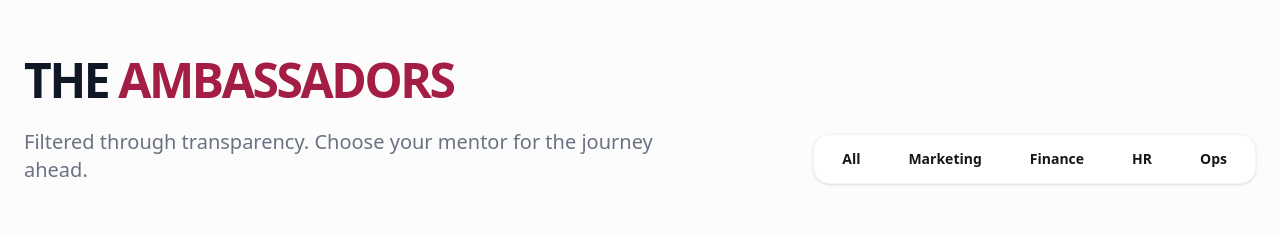
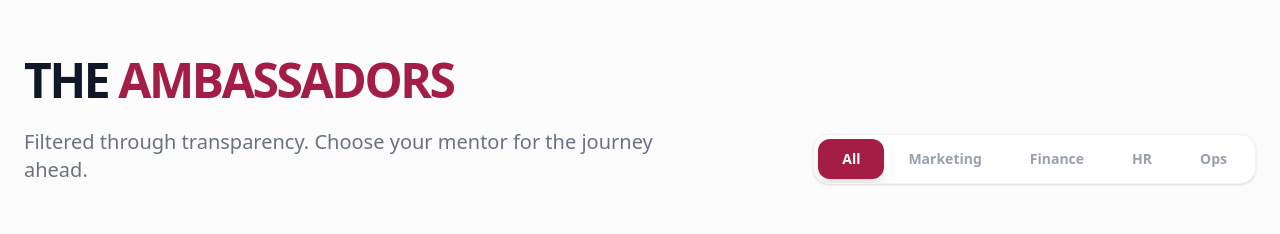
Before and after one commit to siddharth-lu/mba-student-ambassador, a Next.js app: page / in a window 1280 px wide. Shown: the part 917-1151 px from the top of the page. Built offline with nearby package versions, Linux system fonts and the light colour scheme; no server answers; the database is empty.

Commit message:
Feature: Implement functional specialization filtering for ambassador grid

```diff
--- a/src/app/page.tsx
+++ b/src/app/page.tsx
@@ -12,6 +12,7 @@ export default function Home() {
     const [loading, setLoading] = useState(true);
     const [words] = useState(['STUDENT', 'AMBASSADOR', 'ROCKETS']);
     const [wordIndex, setWordIndex] = useState(0);
+    const [selectedTag, setSelectedTag] = useState('All');
 
     useEffect(() => {
         const interval = setInterval(() => {
@@ -29,6 +30,10 @@ export default function Home() {
         }, () => setLoading(false));
         return () => unsubscribe();
     }, []);
+    const filteredAmbassadors = selectedTag === 'All'
+        ? ambassadors
+        : ambassadors.filter(a => a.specialization.toLowerCase().includes(selectedTag.toLowerCase()));
+
 
     const Marquee = ({ text }: { text: string }) => (
         <div className="bg-white overflow-hidden py-6 border-y border-gray-100 relative z-20">
@@ -119,9 +124,16 @@ export default function Home() {
                                 Filtered through transparency. Choose your mentor for the journey ahead.
                             </p>
                         </div>
-                        <div className="flex bg-white p-1 rounded-2xl shadow-sm border border-gray-100">
+                        <div className="flex bg-white p-1 rounded-2xl shadow-sm border border-gray-100 overflow-x-auto max-w-full">
                             {['All', 'Marketing', 'Finance', 'HR', 'Ops'].map(tag => (
-                                <button key={tag} className="px-6 py-2.5 rounded-xl text-sm font-bold hover:bg-itm-red/5 hover:text-itm-red transition-all cursor-pointer">
+                                <button
+                                    key={tag}
+                                    onClick={() => setSelectedTag(tag)}
+                                    className={`px-6 py-2.5 rounded-xl text-sm font-bold transition-all cursor-pointer whitespace-nowrap ${selectedTag === tag
+                                        ? 'bg-itm-red text-white shadow-lg'
+                                        : 'text-gray-400 hover:bg-itm-red/5 hover:text-itm-red'
+                                        }`}
+                                >
                                     {tag}
                                 </button>
                             ))}
@@ -135,8 +147,8 @@ export default function Home() {
                         </div>
                     ) : (
                         <div className="grid grid-cols-1 sm:grid-cols-2 lg:grid-cols-4 gap-8">
-                            {ambassadors.map((ambassador) => (
-                                <div key={ambassador.id} className="animate-in fade-in slide-in-from-bottom-8 duration-700 fill-mode-both" style={{ animationDelay: `${Math.random() * 500}ms` }}>
+                            {filteredAmbassadors.map((ambassador) => (
+                                <div key={ambassador.id} className="animate-in fade-in slide-in-from-bottom-8 duration-700 fill-mode-both">
                                     <AmbassadorCard ambassador={ambassador} />
                                 </div>
                             ))}
```
